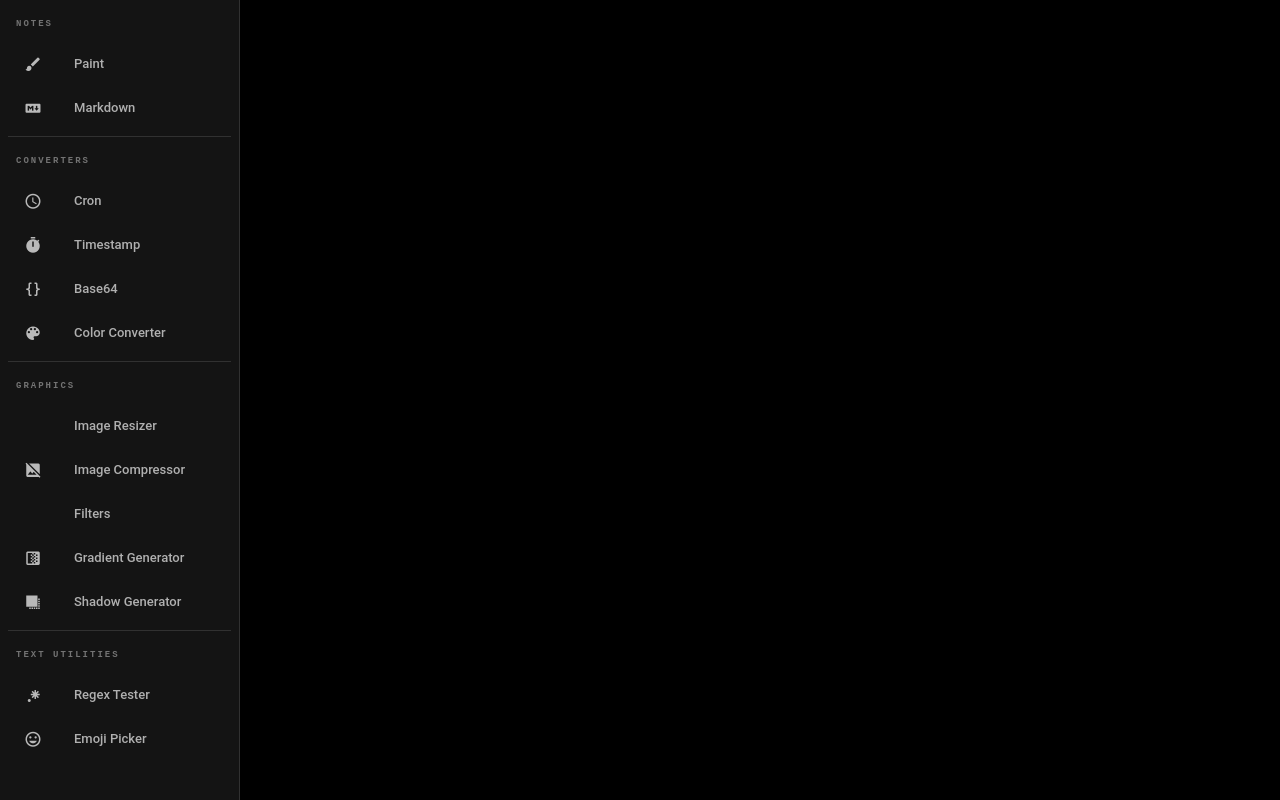
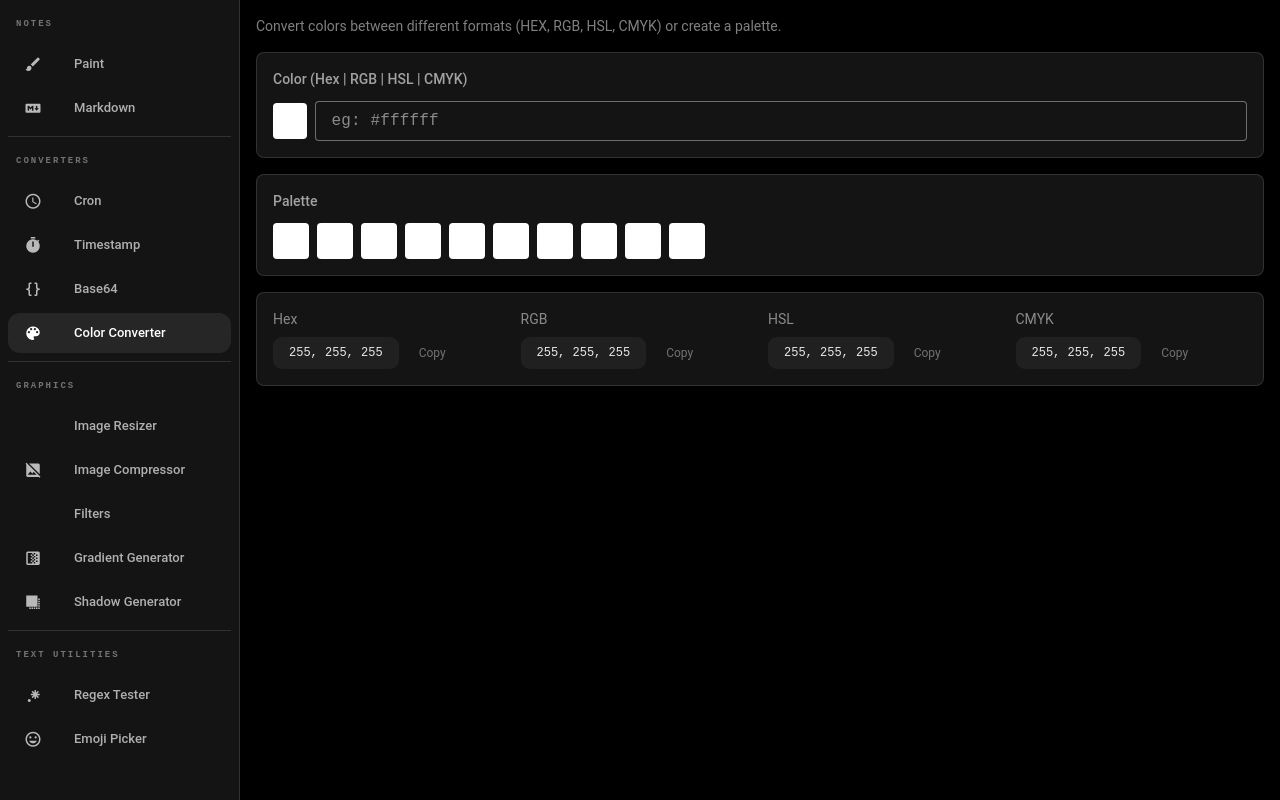
Before and after one commit to muzakon/tools, a Nuxt app: page /converters/color in a window 1280 px wide. Built offline with nearby package versions, Linux system fonts and the light colour scheme.

Commit message:
feat: add color converter page

```diff
--- /dev/null
+++ b/app/pages/converters/color.vue
@@ -0,0 +1,88 @@
+<template>
+  <div class="h-screen flex flex-col !p-4 gap-4">
+    <div class="text-sm text-white/50 shrink-0">
+      Convert colors between different formats (HEX, RGB, HSL, CMYK) or
+      create a palette.
+    </div>
+
+    <div
+      class="!p-4 bg-white/[8%] border border-white/10 rounded-lg flex flex-col gap-3"
+    >
+      <div class="text-sm text-white/60 font-medium">Color (Hex | RGB | HSL | CMYK)</div>
+
+      <div class="flex items-center gap-2">
+        <div class="rounded-[4px]" :style="{ backgroundColor: color, width: `36px`, height: `36px` }"></div>
+        <v-text-field
+          hide-details
+          variant="outlined"
+          placeholder="eg: #ffffff"
+          clearable
+          density="compact"
+          class="mono w-full"
+        />
+      </div>
+    </div>
+
+
+     <div
+      class="!p-4 bg-white/[8%] border border-white/10 rounded-lg flex flex-col gap-3"
+    >
+      <div class="text-sm text-white/60 font-medium">Palette</div>
+
+      <div class="flex items-center gap-2">
+        <div class="rounded-[4px]" :style="{ backgroundColor: color, width: `36px`, height: `36px` }"></div>
+        <div class="rounded-[4px]" :style="{ backgroundColor: color, width: `36px`, height: `36px` }"></div>
+        <div class="rounded-[4px]" :style="{ backgroundColor: color, width: `36px`, height: `36px` }"></div>
+        <div class="rounded-[4px]" :style="{ backgroundColor: color, width: `36px`, height: `36px` }"></div>
+        <div class="rounded-[4px]" :style="{ backgroundColor: color, width: `36px`, height: `36px` }"></div>
+        <div class="rounded-[4px]" :style="{ backgroundColor: color, width: `36px`, height: `36px` }"></div>
+        <div class="rounded-[4px]" :style="{ backgroundColor: color, width: `36px`, height: `36px` }"></div>
+        <div class="rounded-[4px]" :style="{ backgroundColor: color, width: `36px`, height: `36px` }"></div>
+        <div class="rounded-[4px]" :style="{ backgroundColor: color, width: `36px`, height: `36px` }"></div>
+        <div class="rounded-[4px]" :style="{ backgroundColor: color, width: `36px`, height: `36px` }"></div>
+      </div>
+    </div>
+
+
+    <div
+        class="!p-4 bg-white/[8%] border border-white/10 rounded-lg grid grid-cols-1 sm:grid-cols-2 lg:grid-cols-4 gap-4"
+      >
+        <div>
+          <div class="text-sm text-white/50">Hex</div>
+           <div class="flex items-center mt-2 text-white/90 gap-5">
+            <span class="inline-block !px-4 !py-2 bg-white/5 rounded-[9px] mono text-xs">255, 255, 255</span>
+            <span class="text-xs cursor-pointer text-white/40 hover:text-white/60">Copy</span>
+          </div>
+        </div>
+
+        <div>
+          <div class="text-sm text-white/50">RGB</div>
+          <div class="flex items-center mt-2 text-white/90 gap-5">
+            <span class="inline-block !px-4 !py-2 bg-white/5 rounded-[9px] mono text-xs">255, 255, 255</span>
+            <span class="text-xs cursor-pointer text-white/40 hover:text-white/60">Copy</span>
+          </div>
+        </div>
+
+        <div>
+          <div class="text-sm text-white/50">HSL</div>
+           <div class="flex items-center mt-2 text-white/90 gap-5">
+            <span class="inline-block !px-4 !py-2 bg-white/5 rounded-[9px] mono text-xs">255, 255, 255</span>
+            <span class="text-xs cursor-pointer text-white/40 hover:text-white/60">Copy</span>
+          </div>
+        </div>
+
+         <div>
+          <div class="text-sm text-white/50">CMYK</div>
+           <div class="flex items-center mt-2 text-white/90 gap-5">
+            <span class="inline-block !px-4 !py-2 bg-white/5 rounded-[9px] mono text-xs">255, 255, 255</span>
+            <span class="text-xs cursor-pointer text-white/40 hover:text-white/60">Copy</span>
+          </div>
+        </div>
+      </div>
+  </div>
+</template>
+
+
+<script setup lang="ts">
+const color = ref('#ffffff');
+</script>
```
